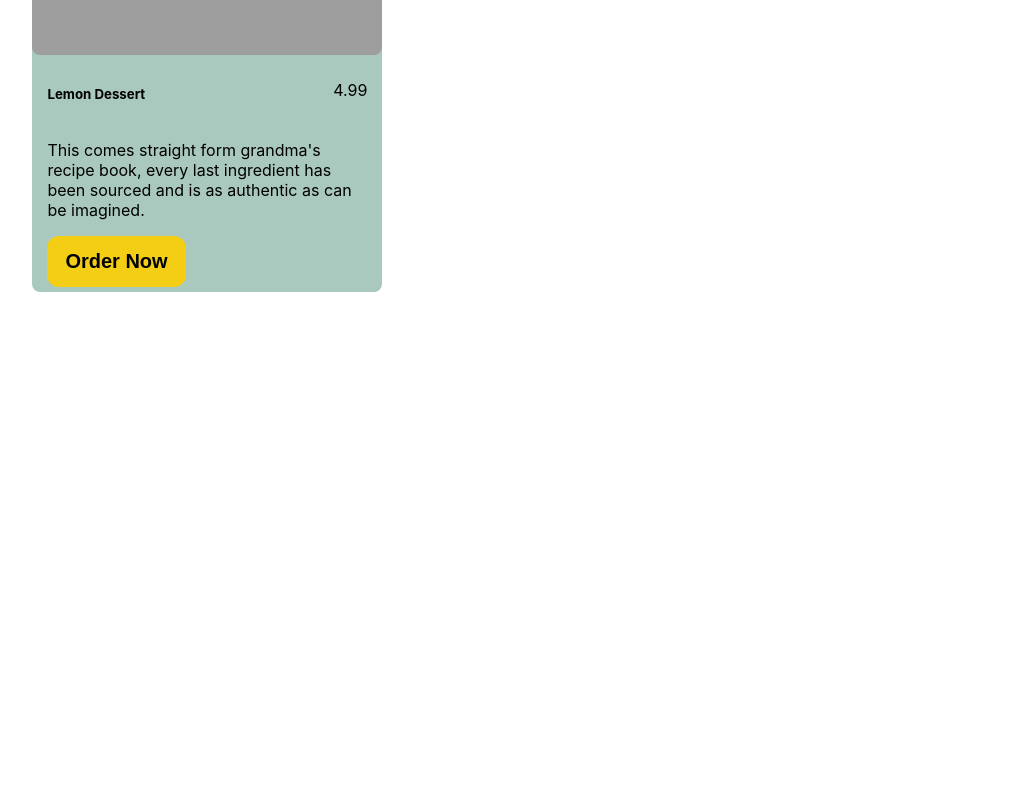
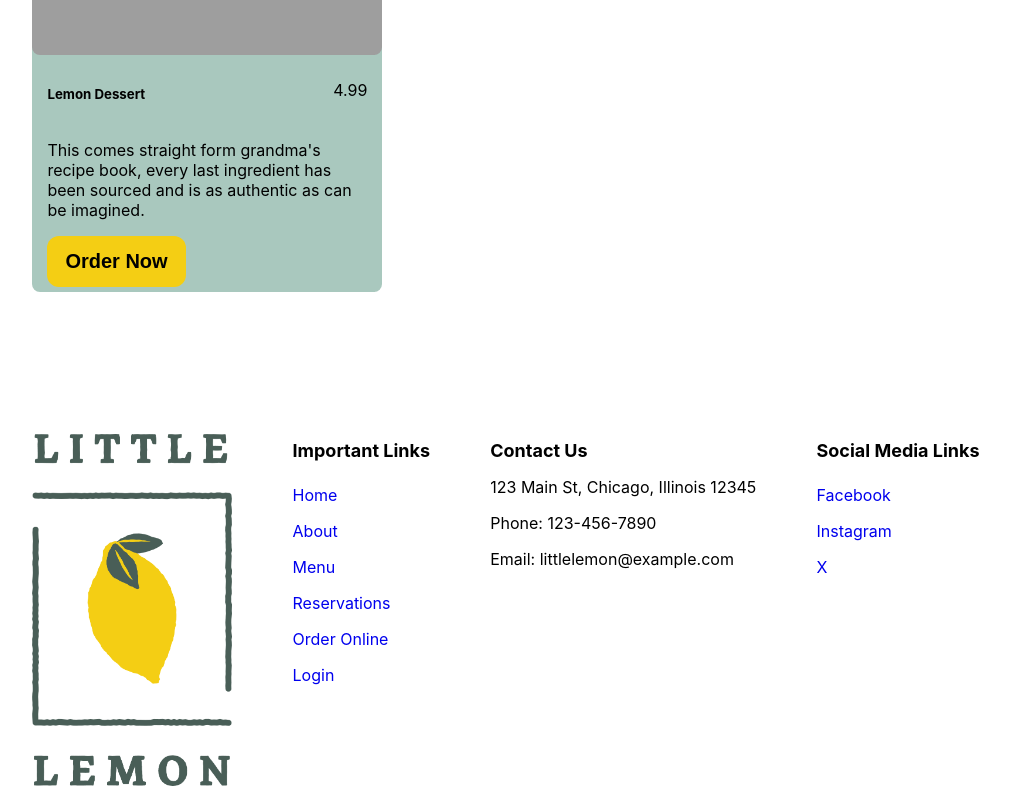
Before and after one commit to gmartinez7435/little-lemon, a React (Create React App) app: page / in a window 1280 px wide. Shown: the part 1517-2317 px from the top of the page, without its empty margins (134-1144 px from the left). Before the commit the page ends 1929 px from the top, so only its background shows below. Built offline with nearby package versions, Linux system fonts and the light colour scheme; grey boxes are pictures that could not be loaded.

Commit message:
footer completed

```diff
--- a/src/App.js
+++ b/src/App.js
@@ -2,7 +2,8 @@ import React from 'react';
 import './App.css';
 import Nav from "./components/Nav"
 import Main from "./components/Main"
-import Menu from './components/Menu';
+import Menu from "./components/Menu"
+import Footer from "./components/Footer"
 
 function App() {
   return (
@@ -10,6 +11,7 @@ function App() {
     <Nav />
     <Main />
     <Menu />
+    <Footer />
    </>
   );
 }
--- /dev/null
+++ b/src/components/Footer.js
@@ -0,0 +1,43 @@
+import React from 'react'
+import small_logo from '../assets/small_logo.png'
+
+const Footer = () => {
+  return (
+    <footer>
+        <section>
+            <div className='company-info'>
+                <img src={small_logo} alt="logo" />
+            </div>
+            <div>
+              <h3>Important Links</h3>
+              <ul>
+                <li><a href='/'>Home</a></li>
+                <li><a href='/About'>About</a></li>
+                <li><a href='/menu'>Menu</a></li>
+                <li><a href='/booking'>Reservations</a></li>
+                <li><a href='/order-online'>Order Online</a></li>
+                <li><a href='/login'>Login</a></li>
+              </ul>
+            </div>
+
+            <div>
+              <h3>Contact Us</h3>
+              <p>123 Main St, Chicago, Illinois 12345</p>
+              <p>Phone: 123-456-7890</p>
+              <p>Email: littlelemon@example.com</p>
+            </div>
+
+            <div>
+              <h3>Social Media Links</h3>
+              <ul>
+                <li><a href='facebook.com'>Facebook</a></li>
+                <li><a href='Instagram.com'>Instagram</a></li>
+                <li><a href='X.com'>X</a></li>
+              </ul>
+            </div>
+        </section>
+    </footer>
+  )
+}
+
+export default Footer
```
